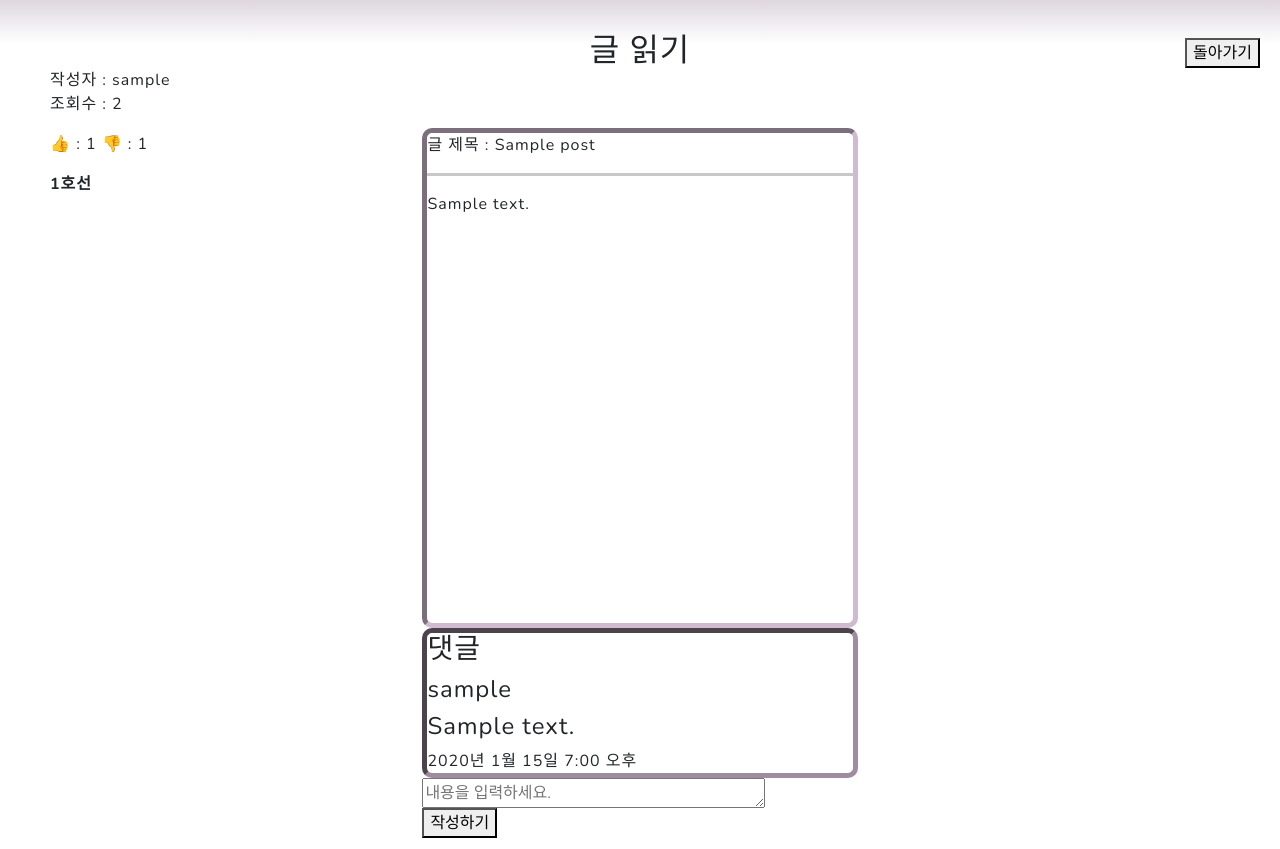
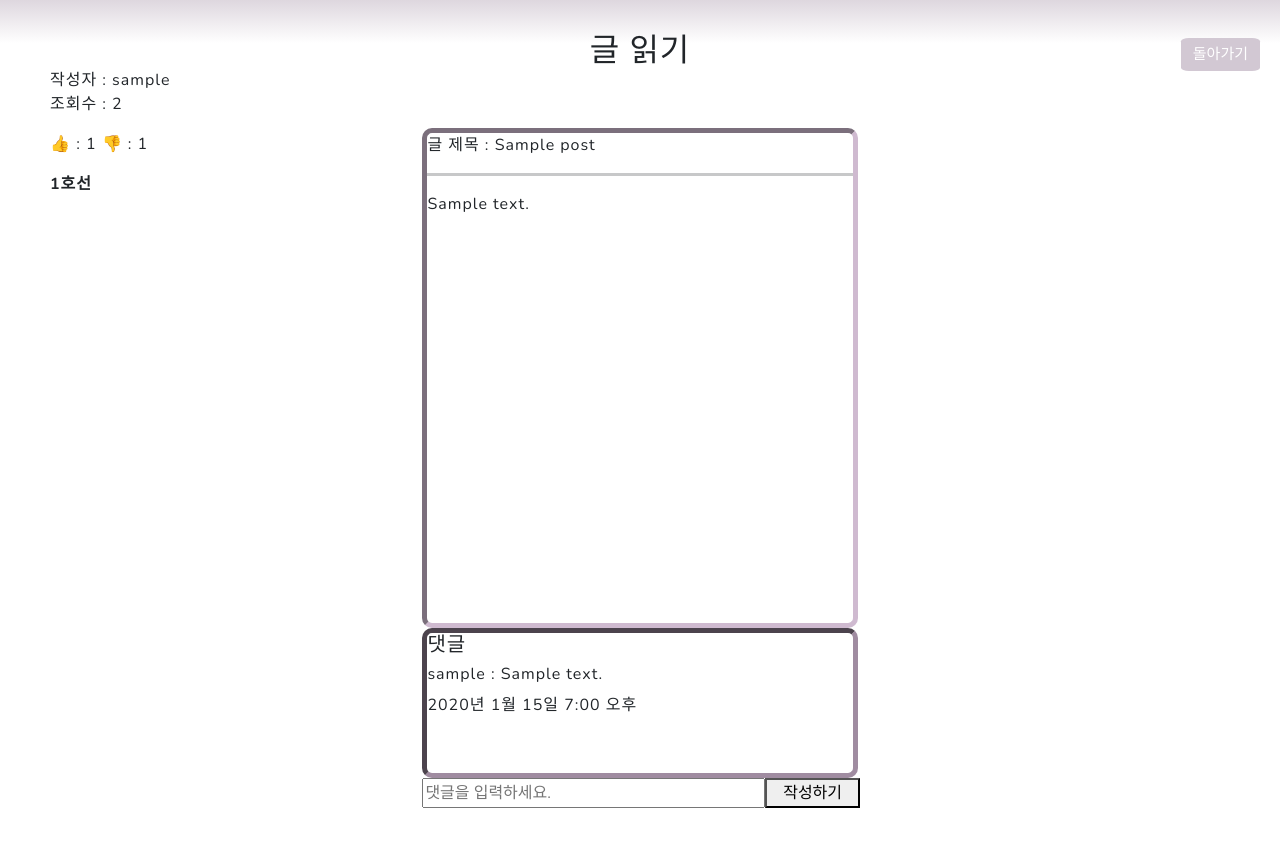
Before and after one commit to JinMinji/SubChat, a Django app: page /free/post/1/ in a window 1280 px wide. Shown: the part 88-937 px from the top of the page. Run offline with Django 4.2, Linux system fonts and the light colour scheme; tables that the repository leaves empty hold one stand-in row (values such as "Sample post"); some libraries are stand-ins or nearby versions.

Commit message:
글보기 화면 댓글 css 수정

```diff
--- a/subchat_pj/accounts/models.py
+++ b/subchat_pj/accounts/models.py
@@ -1,11 +1,12 @@
 from django.db import models
 from django.contrib.auth.models import AbstractUser
 from profileapp.models import Emoji
+from django.utils.timezone import now
 import datetime
 
 
 class User(AbstractUser):
-    birth = models.DateField(default=datetime.date.today())
+    birth = models.DateField(default=now)
     gender = models.CharField(max_length=100)
     email = models.EmailField(max_length=100)
     emoji = models.ForeignKey(Emoji, on_delete=models.SET_NULL, null=True, default=1)
--- a/subchat_pj/accounts/views.py
+++ b/subchat_pj/accounts/views.py
@@ -9,6 +9,7 @@ def signup(request):
     if request.method == 'POST':
         # 회원가입에 필요한 코드
         form = UserForm(request.POST)
+        print(form)
         if form.is_valid():
             year = form.cleaned_data.get("year")
             month = form.cleaned_data.get("month")
--- a/subchat_pj/freeapp/static/freeapp/post_read.css
+++ b/subchat_pj/freeapp/static/freeapp/post_read.css
@@ -81,7 +81,7 @@ body{
     margin-left:33%;
 }
 
-#contents{
+.cmt_contents{
     width:40%;
     height:30px;
     display:block;
--- a/subchat_pj/freeapp/templates/freeapp/post_read.html
+++ b/subchat_pj/freeapp/templates/freeapp/post_read.html
@@ -46,33 +46,32 @@
 <div class = "buttons" style="float:right">
       <form method="post" action=".">
          {% if user.id == post.author_id%}
-            <button type="button" onclick="location.href='/free/modify/{{post.id}}'">수정하기</button>
-            <button type="button" onclick="location.href='/free/delete/{{post.id}}'">삭제하기</button>
+            <button type="button" class="button" onclick="location.href='/free/modify/{{post.id}}'">수정하기</button>
+            <button type="button" class="button" onclick="location.href='/free/delete/{{post.id}}'">삭제하기</button>
          {% else %}
             {% if user.is_authenticated %}
             <button type="button" onclick="location.href='/free/post/{{post.id}}/like'">&#128077;</button>
                <button type="button" onclick="location.href='/free/post/{{post.id}}/hate'">&#128078;</button>
-            <button type="button" onclick="window.open(href='{% url 'free:report' post.id %}','신고하기','width=430,height=500,location=no,status=no,scrollbars=yes');">신고하기</button>
+            <button type="button" class="button" onclick="window.open(href='{% url 'free:report' post.id %}','window_name','width=430,height=500,location=no,status=no,scrollbars=yes');">신고하기</button>
             {% endif %}
          {% endif %}
 
          {% if user.is_authenticated%}
             {% if bookmark %}
-            <button type="button" onclick="location.href='{% url 'free:bookmark' post.id %}'">★</button>
+            <button type="button" class="button" onclick="location.href='{% url 'free:bookmark' post.id %}'">★</button>
             {% else %}
-            <button type="button" onclick="location.href='{% url 'free:bookmark' post.id %}'">☆</button>
+            <button type="button" class="button" onclick="location.href='{% url 'free:bookmark' post.id %}'">☆</button>
             {% endif %}
          {% endif %}
-         <button type="button" onclick="location.href='/free/list/'">돌아가기</button>
+         <button type="button" class="button" onclick="location.href='/free/list/'">돌아가기</button>
    </form>
 </div>
 
 <div class="comment">
-    <h3> 댓글 </h3>
+    <h5> 댓글 </h5>
     {% for comment in comment_list %}
       <div>
-         <h4>{{comment.author}}</h4>
-         <h4>{{comment.contents}}</h4>
+         <h6>{{comment.author}} : {{comment.contents}}</h6>
       </div>
       <label>{{comment.create_date}}</label>
       {% if comment.author_id == user.id %}
@@ -84,13 +83,10 @@
       <form method="post" action=".">
          {% csrf_token %}
          {% include "form_errors.html" %}
-     <div>
-        <textarea placeholder="내용을 입력하세요." name="contents" id="contents"></textarea>
-     </div>
          {% if user.is_authenticated %}
-        <button type="submit">작성하기</button>
+            <textarea placeholder="댓글을 입력하세요." style="resize:none" name="contents" id="contents" class="cmt_contents"></textarea> <button type="submit" class="cmt-btn">작성하기</button>
          {% else %}
-        <button type="button" onclick="location.href='{% url 'accounts:login' %}'">작성하기</button>
+            <textarea placeholder="댓글을 입력하세요." style="resize:none" name="contents" class="cmt_contents"></textarea><button type="button" class="cmt-btn" onclick="location.href='{% url 'accounts:login' %}'">작성하기</button>
          {% endif %}
       </form>
     </div>
--- a/subchat_pj/profileapp/forms.py
+++ b/subchat_pj/profileapp/forms.py
@@ -3,6 +3,10 @@ from accounts.models import User
 
 
 class CustomUserChangeForm(forms.ModelForm):
+    birth = forms.DateField(label="생년월일")
+    gender = forms.CharField(label="성별")
+    email = forms.EmailField(label="이메일")
+
     class Meta:
         model = User
         fields = ("birth", "gender", "email")
```
Also changed, not shown: subchat_pj/profileapp/templates/profileapp/mypage.html (+5 -8 lines), subchat_pj/profileapp/views.py (+18 -2 lines), subchat_pj/subchat_pj/settings.py (+9 -0 lines). Lines whose indentation alone changed are shown as unchanged.
